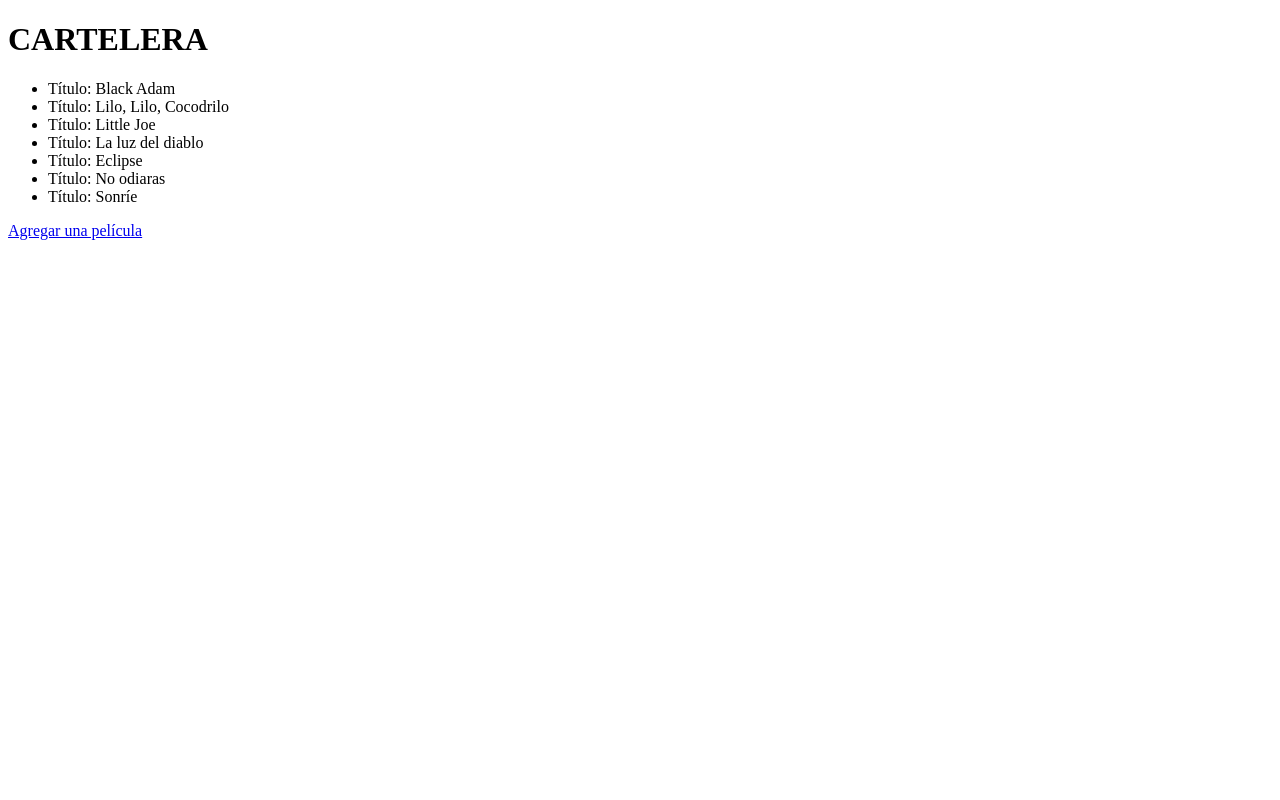
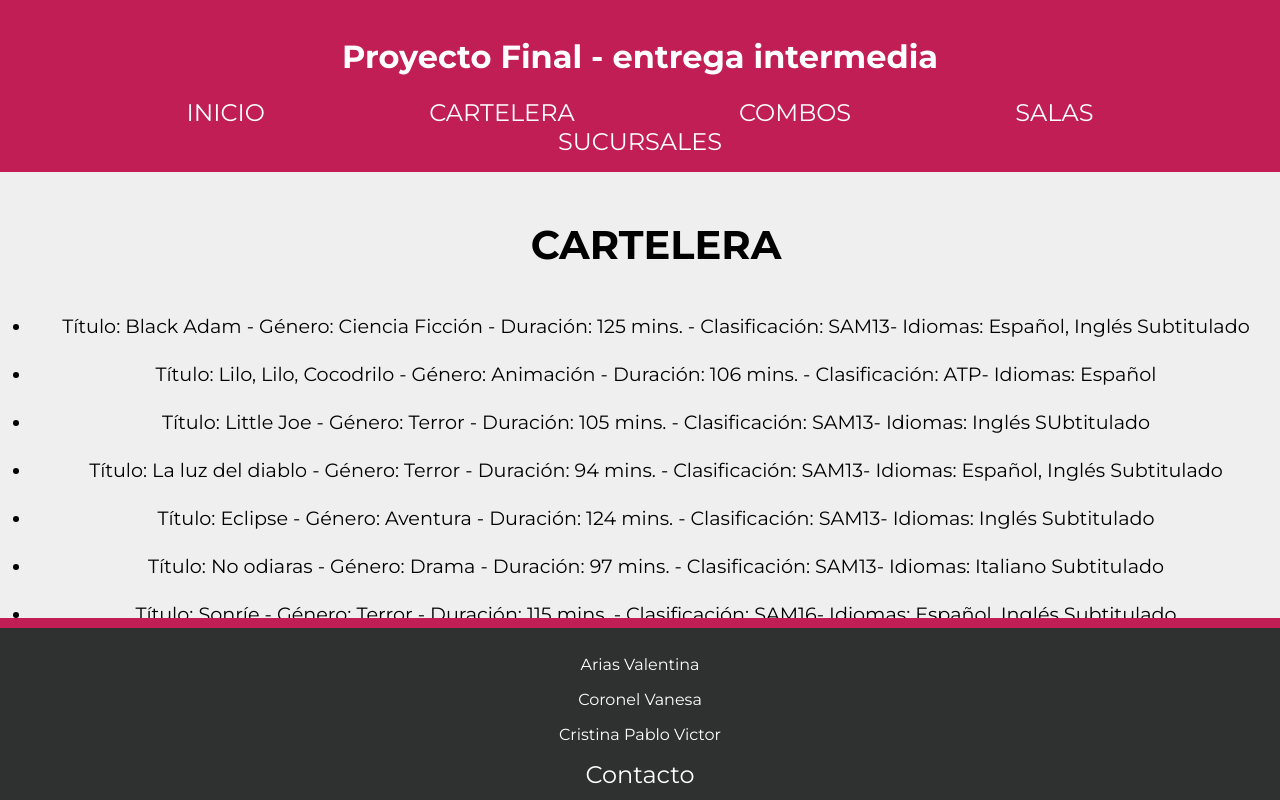
Before and after one commit to Valen-Arias/ProyectoFinal_EntregaIntermedia, a Django app: page /cartelera in a window 1280 px wide. Run offline with Django 4.2, Linux system fonts and the light colour scheme; data comes from the database, SQL or seed files in the repository; both versions use the stored data as it was after the commit.

Commit message:
Se creo un template padre y se heredó de este en los demás templates

```diff
--- /dev/null
+++ b/AppProyectoFinal/static/css/padre.css
@@ -0,0 +1,138 @@
+html{
+    font-family: 'Montserrat', sans-serif;
+}
+
+
+body{
+    margin: 0px;
+    background-color: #efefef;
+}
+
+
+
+/* ----------------HEADER--------------------*/
+
+
+header{
+    background-color: #C21E56;
+    color: white;
+    padding: 1rem 1rem;
+    margin-bottom: 3rem;
+    text-align: center;
+}
+
+
+header a{
+    font-size: 1.5rem;
+    color: #fff;
+    text-decoration: none;
+    margin: 5rem;
+}
+
+
+header a:hover{
+    color: cornflowerblue;
+}
+
+
+
+/* ----------------ARTICLE--------------------*/
+
+
+article{
+    font-size: 1.2rem;
+    margin-left: 2rem;
+    text-align: center;
+}
+
+
+article ul{
+    padding-left: 0;
+    line-height: 3rem;
+    margin-bottom: 3.5rem;
+}
+
+
+article table{
+    margin-left: auto;
+    margin-right: auto;
+    margin-bottom: 2rem;
+}
+
+
+article th, td{
+    font-size: 2rem;
+    font-weight:500;
+    padding: 1rem;
+}
+
+
+.guardar{
+    width: 150px;
+    height: 50px;
+    font-size: 25px;
+    padding:5px 15px;
+    background: #C21E56;
+    color: #fff;
+    border:0 none;
+    cursor:pointer;
+    -webkit-border-radius: 5px;
+    border-radius: 5px;
+}
+
+
+.titulos{
+    font-size: 2.5rem;
+    text-align: center;
+}
+
+
+.linkAgregar{
+    font-size: 1rem;
+    padding: 1rem;
+    background-color: #C21E56;
+    color: #fff;
+    text-decoration: none;
+    text-align: center;
+}
+
+
+.linkAgregar:hover{
+    color: cornflowerblue;
+}
+
+
+
+/* ----------------FOOTER--------------------*/
+
+
+footer{
+    background-color: #2f3030;
+    border-top: 10px #C21E56  solid;
+    color: #fff;
+    padding: 0.7rem 0rem;
+    margin-top: 2rem;
+    text-align: center;
+    position: absolute;
+    bottom: 0;
+    width: 100%;
+}
+
+
+footer a{
+    font-size: 1.5rem;
+    color: #fff;
+    text-decoration: none;
+    text-align: center;
+}
+
+
+footer a:hover{
+    color: cornflowerblue;
+}
+
+
+footer section{
+    text-align: center;
+    /* margin-left: 2rem; */
+}
--- a/AppProyectoFinal/templates/cartelera.html
+++ b/AppProyectoFinal/templates/cartelera.html
@@ -1,29 +1,23 @@
-<!DOCTYPE html>
-<html lang="en">
-<head>
-    <meta charset="UTF-8">
-    <meta http-equiv="X-UA-Compatible" content="IE=edge">
-    <meta name="viewport" content="width=device-width, initial-scale=1.0">
-    <title>cartelera</title>
-</head>
+{% extends 'padre.html' %}
 
-<body>
+{% load static %}
 
-    <h1>CARTELERA</h1>
+{% block contenidoQueCambia %}
+
+
+    <h2 class="titulos">CARTELERA</h2>
 
     <ul>
 
         {% for pelicula in lista_peliculas %}
 
-            <li>Título: {{pelicula.titulo}}</li>
+            <li>Título: {{pelicula.titulo}} - Género: {{pelicula.genero}} - Duración: {{pelicula.duracion}} mins. - Clasificación: {{pelicula.clasificacion}}- Idiomas: {{pelicula.idiomas}}</li>
 
         {% endfor %}
 
     </ul>
 
 
-    <a href="{% url 'agregar_pelicula' %}">Agregar una película</a>
+    <a href="{% url 'agregar_pelicula' %}" class="linkAgregar">Agregar una película</a>
 
-
-</body>
-</html>
+{% endblock %}
--- /dev/null
+++ b/AppProyectoFinal/templates/padre.html
@@ -0,0 +1,54 @@
+<!DOCTYPE html>
+<html lang="en">
+<head>
+
+    {% load static %}
+
+    <meta charset="UTF-8">
+    <meta http-equiv="X-UA-Compatible" content="IE=edge">
+    <meta name="viewport" content="width=device-width, initial-scale=1.0">
+    <title>Proyecto Final</title>
+    <link rel="preconnect" href="https://fonts.googleapis.com">
+    <link rel="preconnect" href="https://fonts.gstatic.com" crossorigin>
+    <link href="https://fonts.googleapis.com/css2?family=Montserrat:wght@400;700&display=swap" rel="stylesheet">
+    <link href="{% static 'css/padre.css' %}"  rel="stylesheet" >
+
+</head>
+
+
+<body>
+
+    <header>
+
+        <h1>Proyecto Final - entrega intermedia</h1>
+        <a href="#">INICIO</a>
+        <a href="{% url 'cartelera' %}">CARTELERA</a>
+        <a href="#">COMBOS</a>
+        <a href="#">SALAS</a>
+        <a href="#">SUCURSALES</a>
+
+    </header>
+
+
+    <article>
+
+        {% block contenidoQueCambia %}
+
+        {% endblock  %}
+
+    </article>
+
+    <footer>
+        <section>
+            <p>Arias Valentina</p>
+            <p>Coronel Vanesa</p>
+            <p>Cristina Pablo Victor</p>
+        </section>
+
+
+        <a href="https://plataforma.coderhouse.com/cursos/34630/python/companeros" target="_blank">Contacto</a>
+
+    </footer>
+
+</body>
+</html>
```
Also changed, not shown: AppProyectoFinal/templates/agregar_pelicula.html (+7 -14 lines), db.sqlite3.
